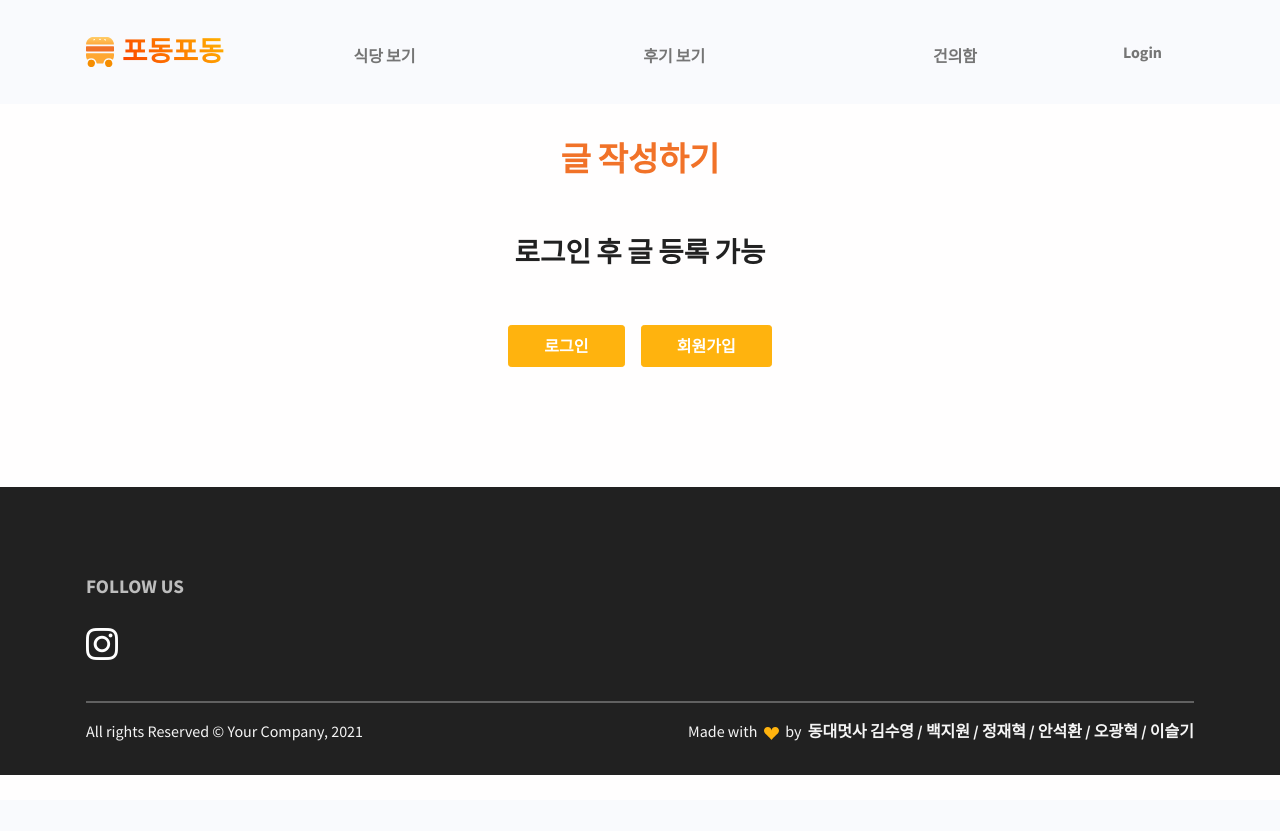
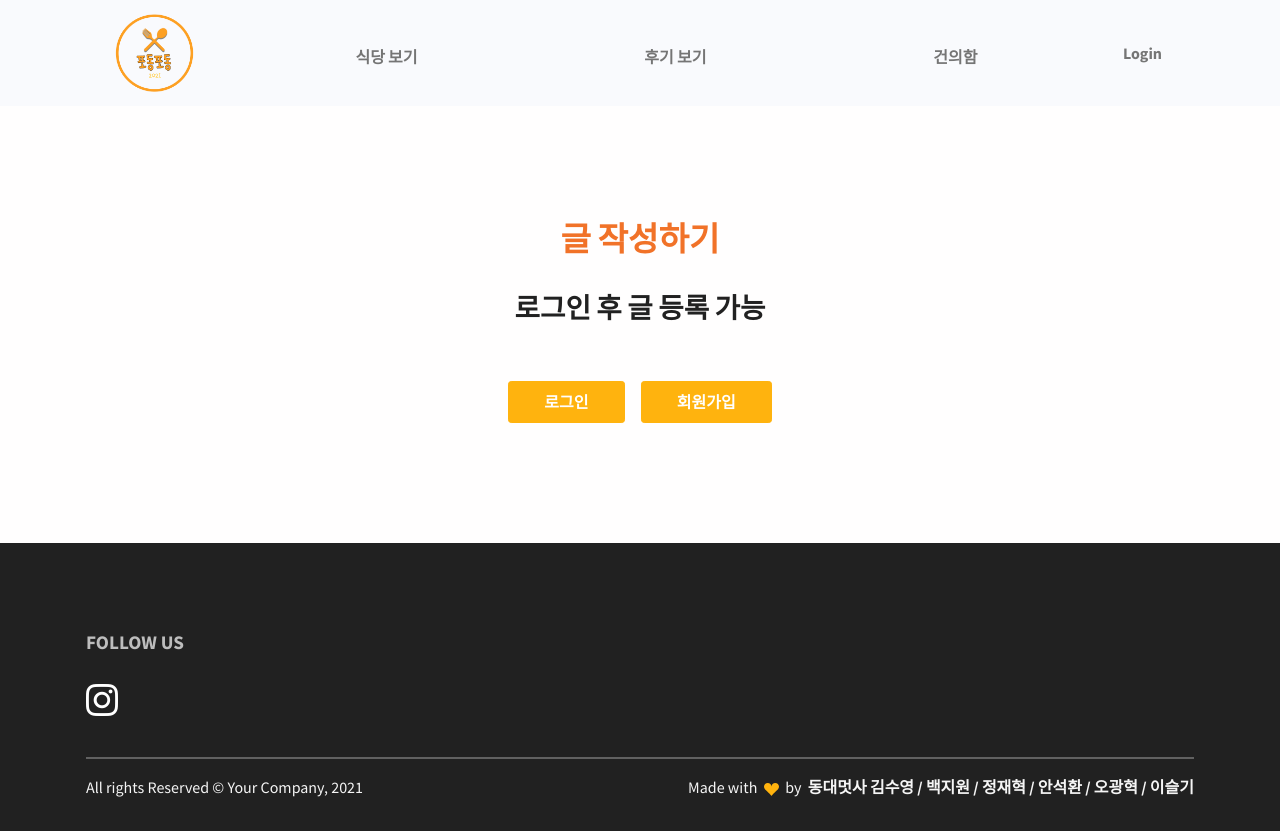
Before and after one commit to LikeLion-at-DGU/PodongPodong, a Django app: page /board/request_new in a window 1280 px wide. Before the commit the page ends 775 px from the top, so only its background shows below. Run offline with Django 3.2, Linux system fonts and the light colour scheme; some libraries are stand-ins or nearby versions.

Commit message:
add: logo img insert, update: 건의함 css

```diff
--- a/board/templates/board/request_new.html
+++ b/board/templates/board/request_new.html
@@ -2,9 +2,8 @@
 {% load static %}
 {% block content %}
 <section>
-    <div class='board_content'>
-        <h2>글 작성하기</h2><br><br>
-    </div>
+    <div class='board_content' style="margin-top: 100px;">
+        <h2>글 작성하기</h2><br>
     {% if user.is_authenticated %}
 
     <div class = 'container'>
@@ -12,13 +11,13 @@
             <form action = "{% url 'board:request_create' %}" method="POST">
                 {%csrf_token%}
                 <p id = "new"><strong>제목</strong></p>
-                <input type="text"  name="title" placeholder="제목을 입력해주세요" style="width:20%">
+                <input type="text"  name="title" placeholder="제목을 입력해주세요" style="width:100%">
                 <p id = "new"><strong>식당 이름</strong></p>
-                <input type="text"  name="cafeteria" placeholder="식당 이름을 입력해주세요" style="width:20%">
+                <input type="text"  name="cafeteria" placeholder="식당 이름을 입력해주세요" style="width:100%">
                 <p id = "new"><strong>비고</strong></p>
-                <textarea name="body" cols="30" rows="10"></textarea>
+                <textarea name="body" cols="50" rows="10" style="width: 100%;"></textarea>
                 <br><br>
-                <button type='submit' style = 'font-size:20px; width:6%;'>제출</button>
+                <button type='submit' style = 'font-size:18px; width:100%; color: white;'>제출</button>
             </form>
         </div>
     </div>
@@ -30,8 +29,7 @@
             <a href = "{% url 'account_login' %}"  class="btn btn-warning">로그인</a>&nbsp;&nbsp;&nbsp;&nbsp;
             <a href = "{% url 'account_signup' %}" class="btn btn-warning">회원가입</a>
         </div>
+    {% endif %}
     </div>
-    {% endif %}
-
 </section>
 {% endblock %}
--- a/podongpodong/static/css/components/header.css
+++ b/podongpodong/static/css/components/header.css
@@ -1,3 +1,11 @@
+#logo {
+  width: 140px;
+  height: 90px;
+  margin: 0;
+  padding: 0;
+  object-fit: cover;
+}
+
 .nav_item {
   transition-duration: 0.3s;
 }
--- a/podongpodong/static/css/signup.css
+++ b/podongpodong/static/css/signup.css
@@ -15,7 +15,6 @@ body::before{
 }
 .signup-form{
     position: relative; z-index: 2;
-    width: 400px;
 }
 .signup-form h1{
     font-size: 32px;
@@ -26,7 +25,7 @@ body::before{
     text-decoration: none;
 }
 .int-area{
-    width: 400px;
+    width: 280px;
     position: relative;
     margin-top: 20px;
 }
--- a/podongpodong/templates/account/signup.html
+++ b/podongpodong/templates/account/signup.html
@@ -4,7 +4,7 @@
 </head>
 <body>
 <section class="signup-form">
-    <div class="box">
+    <div class="box" style="zoom: 2;">
     <h1><a href="{% url 'main' %}">포동포동</a></h1>
     <div class = "caption">이미 계정이 있으신가요? 바로 <a href="{% url 'account_login' %}">로그인</a> 하세요.</div>
     <form class="signup" id="signup_form" method="post" action="{% url 'account_signup' %}">
--- a/podongpodong/templates/header.html
+++ b/podongpodong/templates/header.html
@@ -9,13 +9,15 @@
   <div class="container">
     <a class="navbar-brand d-inline-flex" href="{% url 'main' %}">
       <img
+        id="logo"
         class="d-inline-block"
-        src="{% static 'img/gallery/logo.svg' %}"
+        src="{% static 'img/podongpodong_logo.png' %}"
         alt="logo"
+        style="width: 140px; height: 90px; margin: 0; padding: 0; object-fit: cover; "
       />
-      <span class="text-1000 fs-3 fw-bold ms-2 text-gradient">
+      <!-- <span class="text-1000 fs-3 fw-bold ms-2 text-gradient">
         포동포동
-      </span>
+      </span> -->
     </a>
     <button
       class="navbar-toggler"
```
Also changed, not shown: db.sqlite3, podongpodong/static/img/podongpodong_logo.png (added).
